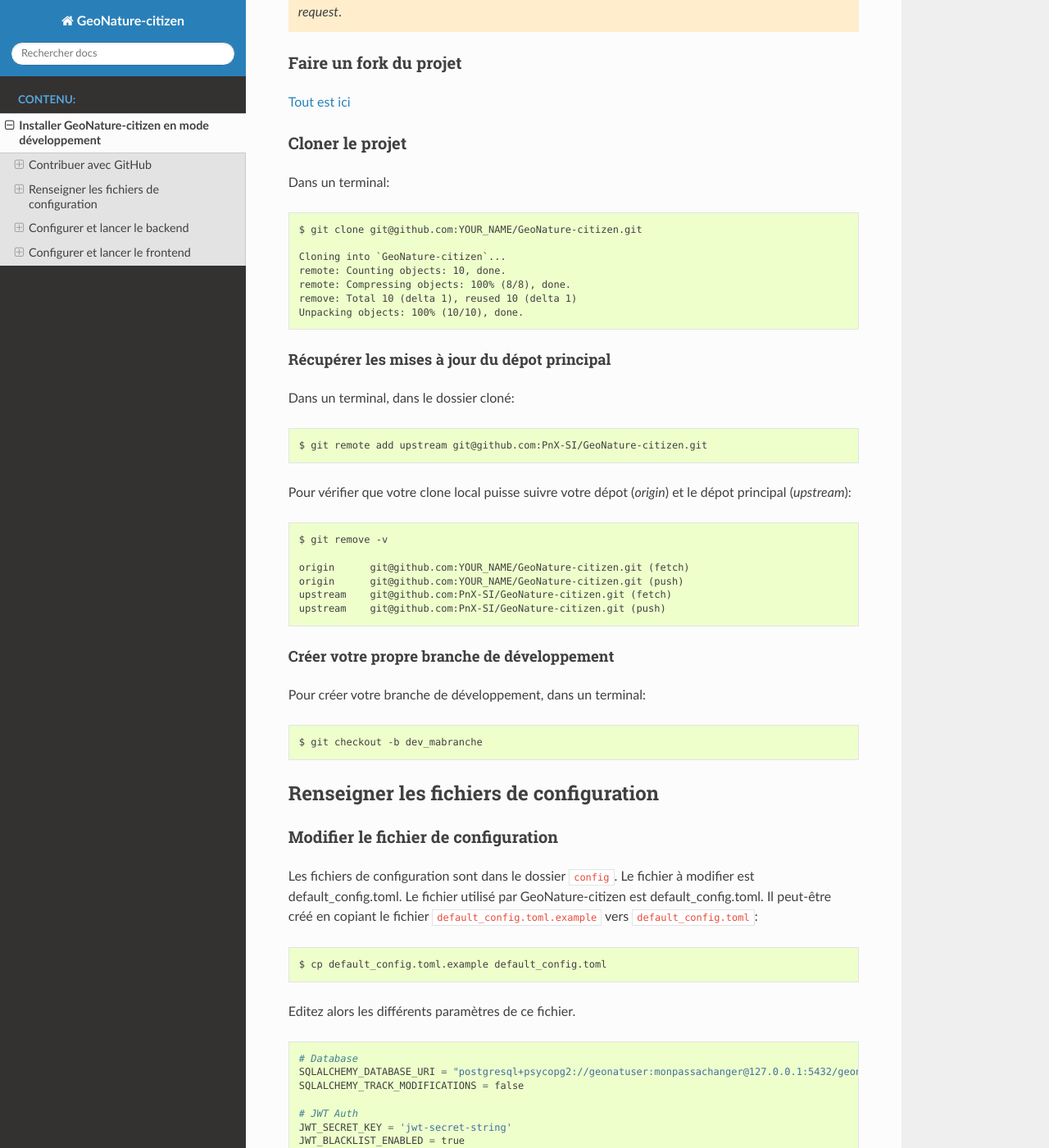
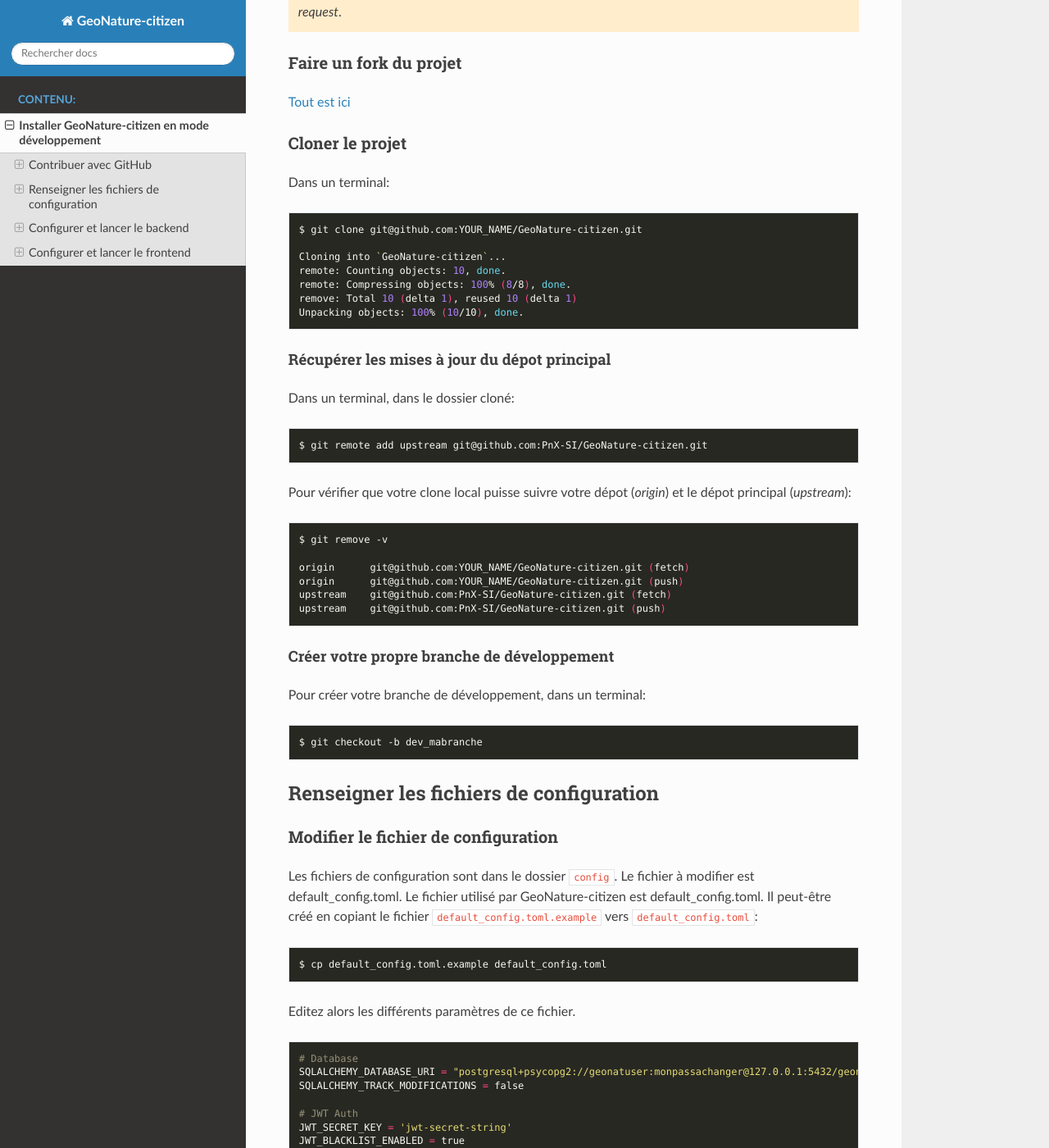
Before and after one commit to PnX-SI/GeoNature-citizen, a Sphinx documentation site: the page built from docs/devs/index.rst, in a window 1280 px wide and 1400 px high, scrolled down 488 px. Shown: the whole window at 82% size. Built offline with Sphinx 7.4.7 and the Read the Docs theme 2.0.0, drawn with Linux system fonts in a browser that asks for light colours; some of the changed text lies outside the part shown.

Commit message:
update docs

```diff
--- a/docs/conf.py
+++ b/docs/conf.py
@@ -69,7 +69,7 @@ language = "fr"
 exclude_patterns = ["_build", "Thumbs.db", ".DS_Store"]
 
 # The name of the Pygments (syntax highlighting) style to use.
-pygments_style = "sphinx"
+pygments_style = "monokai"
 
 
 # -- Options for HTML output -------------------------------------------------
--- a/docs/devs/index.rst
+++ b/docs/devs/index.rst
@@ -23,7 +23,9 @@ Faire un fork du projet
 Cloner le projet
 ################
 
-Dans un terminal::
+Dans un terminal:
+
+.. code-block:: bash
 
     $ git clone git@github.com:YOUR_NAME/GeoNature-citizen.git
 
@@ -36,12 +38,16 @@ Dans un terminal::
 Récupérer les mises à jour du dépot principal
 *********************************************
 
-Dans un terminal, dans le dossier cloné::
+Dans un terminal, dans le dossier cloné:
+
+.. code-block:: bash
 
     $ git remote add upstream git@github.com:PnX-SI/GeoNature-citizen.git
 
 Pour vérifier que votre clone local puisse suivre votre
-dépot (*origin*) et le dépot principal (*upstream*)::
+dépot (*origin*) et le dépot principal (*upstream*):
+
+.. code-block:: bash
 
     $ git remove -v
 
@@ -53,7 +59,9 @@ dépot (*origin*) et le dépot principal (*upstream*)::
 Créer votre propre branche de développement
 *******************************************
 
-Pour créer votre branche de développement, dans un terminal::
+Pour créer votre branche de développement, dans un terminal:
+
+.. code-block:: bash
 
     $ git checkout -b dev_mabranche
 
@@ -68,13 +76,15 @@ Modifier le fichier de configuration
 Les fichiers de configuration sont dans le dossier ``config``.
 Le fichier à modifier est default_config.toml.
 Le fichier utilisé par GeoNature-citizen est default_config.toml.
-Il peut-être créé en copiant le fichier ``default_config.toml.example`` vers ``default_config.toml``::
+Il peut-être créé en copiant le fichier ``default_config.toml.example`` vers ``default_config.toml``:
+
+.. code-block:: bash
 
     $ cp default_config.toml.example default_config.toml
 
 Editez alors les différents paramètres de ce fichier.
 
-::
+.. code-block:: python
 
     # Database
     SQLALCHEMY_DATABASE_URI = "postgresql+psycopg2://geonatuser:monpassachanger@127.0.0.1:5432/geonaturedb"
@@ -144,16 +154,22 @@ Installer l'environnement virtuel python
 ########################################
 
 La création de l'environnement virtuel python3 nécessite ``virtualenv``
-ou ``pyenv`` ou tout autre outil équivalent (ex: pyenv)::
+ou ``pyenv`` ou tout autre outil équivalent (ex: pyenv):
+
+.. code-block:: bash
 
     cd backend
     virtualenv -p /usr/bin/python3 venv
 
-L'activation de cet environnement se fait avec la commande suivante::
+L'activation de cet environnement se fait avec la commande suivante:
+
+.. code-block:: bash
 
     source venv/bin/activate
 
-Et l'installation des librairies nécessaires à GeoNature-citizen avec la commande suivante::
+Et l'installation des librairies nécessaires à GeoNature-citizen avec la commande suivante:
+
+.. code-block:: bash
 
     pip install -r requirements.txt
 
@@ -162,7 +178,9 @@ Lancement du Backend
 ####################
 
 Pour lancer l'application Backend, il suffit d'éxécuter les commandes suivantes
-depuis l'environnement virtuel python::
+depuis l'environnement virtuel python:
+
+.. code-block:: bash
 
     cd backend
     source venv/bin/activate
@@ -182,7 +200,9 @@ Configurer et lancer le frontend
 Gestion du Server Side Rendering
 ################################
 
-Le SSR a été intégré au projet à partir de la commande:
+Le SSR a été intégré au projet à partir de la commande :
+
+.. code-block:: bash
 
     npm run ng add @nguniversal/express-engine --clientProject frontend
 
@@ -190,11 +210,16 @@ NB: L'intégration Leaflet.MarkerCluster a nécessité de déclarer une variable
 
 Les modules ``BrowserTransferState`` et ``ServerTransferState`` importés, nous avons créé un couple ``{clé: valeur}`` pour être transféré du serveur au client.
 
-La clé est créée avec la fonction factory `makeStateKey <https://angular.io/api/platform-browser/StateKey#description>`_.
+La clé est créée avec la fonction factory `makeStateKey <https://angular.io/api/platform-browser/StateKey#description>`_ :
+
+.. code-block:: typescript
 
     const PROGRAMS_KEY = makeStateKey("programs");
 
 Le transfert d'état s'effectue avec accesseur et mutateur:
+
+.. code-block:: typescript
+
 
     this.programs = this.state.get(PROGRAMS_KEY, null as any);
     if (!this.programs) {
```
